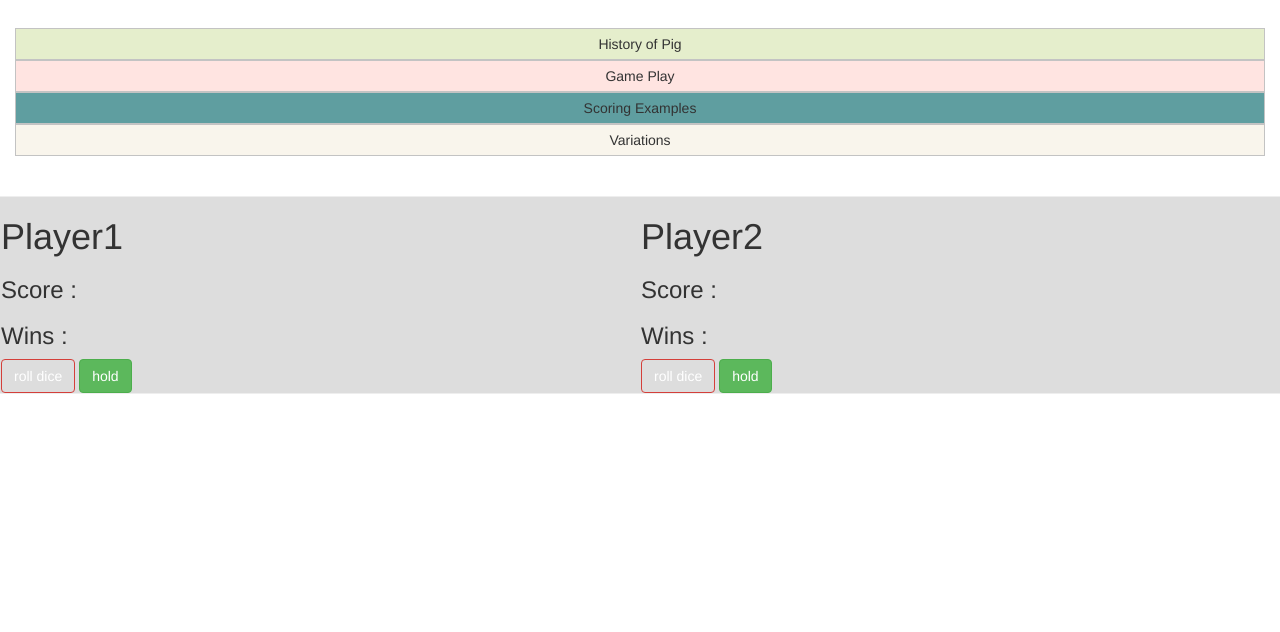
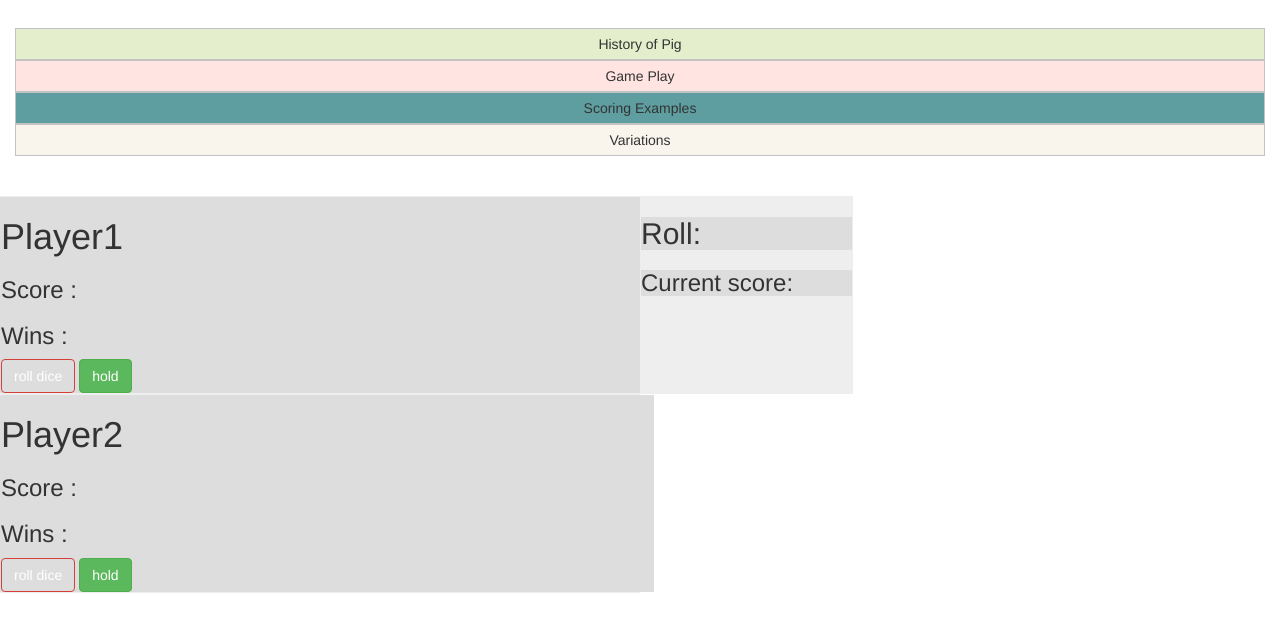
Before and after one commit to MrazTevin/Pig-Dice, a plain HTML site: page index.html in a window 1280 px wide. Shown: the part 72-704 px from the top of the page. Drawn offline with nearby package versions, Linux system fonts and the light colour scheme.

Commit message:
included div in html for the dice

```diff
--- a/index.html
+++ b/index.html
@@ -55,6 +55,11 @@
     </div>
     </div>
   </div>
+  <div class="col-md-4">
+    <h2>Roll: <span id="dice"></span></h2>
+    <span id="displaydice"></span>
+    <h3>Current score: <span id="current"></span></h3>
+  </div>
     <div>
       <div class="row" id="main">
         <div class="col-md-4">
```
